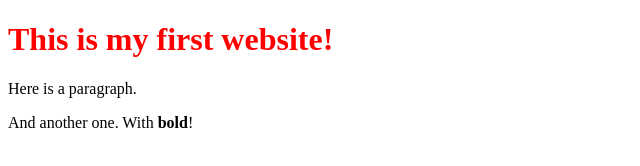
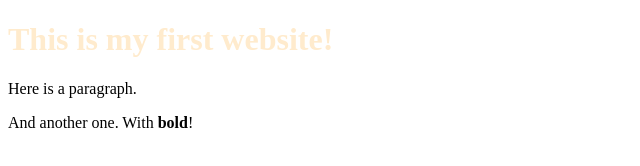
Before and after one commit to alixk/hello-world, a plain HTML site: page index.html in a window 1280 px wide. Shown: the whole page, without its empty margins (0-640 px from the left). Drawn offline with Linux system fonts and the light colour scheme.

Commit message:
color change

```diff
--- a/main.css
+++ b/main.css
@@ -1,3 +1,3 @@
 h1 {
-  color: red;
+  color: #FFEBCD;
 }
```
